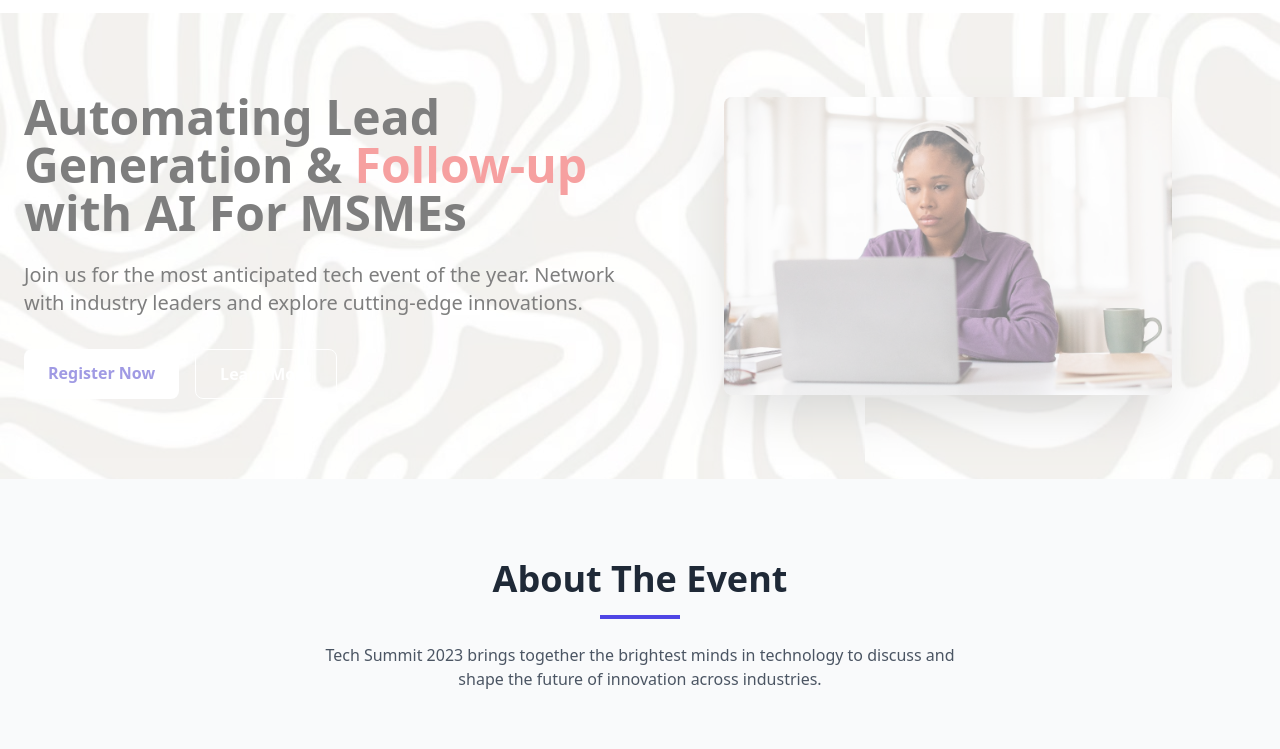
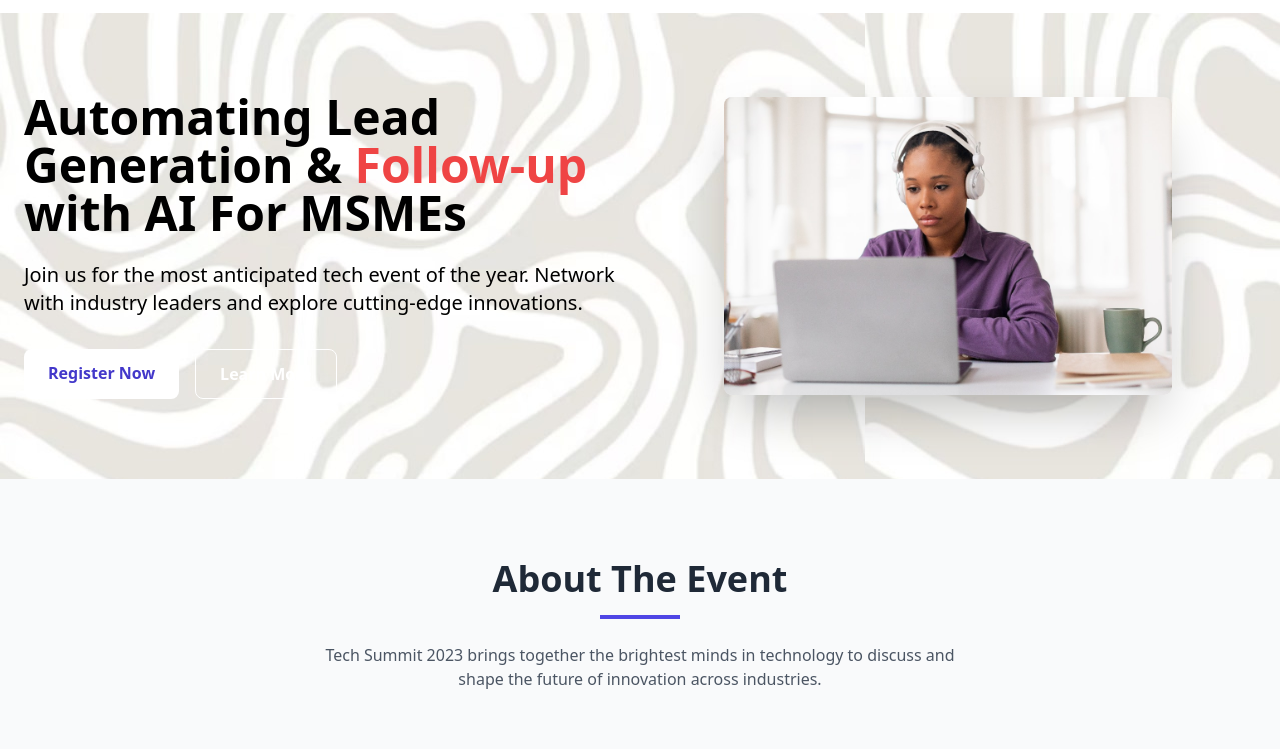
Before and after one commit to Stanlee97/twpcsmartsales, a plain HTML site: page index.html in a window 1280 px wide. Shown: the part 51-800 px from the top of the page. Drawn offline with nearby package versions, Linux system fonts and the light colour scheme.

Commit message:
Updated site

```diff
--- a/index.html
+++ b/index.html
@@ -18,7 +18,7 @@
         <div class="container mx-auto px-6 py-4">
             <div class="flex items-center justify-between">
                 <div class="flex items-center space-x-4">
-                    <img style="height: 2rem;" src="/TWPC tech logo.png" alt="">
+                    <img style="height: 2rem;" src="/img/TWPC tech logo.png" alt="logo">
                     <span class="font-bold text-xl">TWPCTECH Smart Sales</span>
                 </div>
                 <nav class="hidden md:block">
@@ -37,7 +37,7 @@
     </header>
 
     <!-- Hero Section -->
-    <section class=" text-white py-20 relative" style="background-image: url(/BG-twpc.jpg); opacity: 0.5;">
+    <section class=" text-white py-20 relative" style="background-image: url(/img/BG-twpc.jpg);">
         <div class="container mx-auto px-6 flex flex-col md:flex-row items-center" >
             <div class="md:w-1/2 mb-10 md:mb-0 ">
                 <h1 class="text-4xl md:text-5xl font-bold text-black leading-tight mb-6">Automating Lead Generation &<span class="text-red-500"> Follow-up</span> with AI For MSMEs</h1>
@@ -48,7 +48,7 @@
                 </div>
             </div>
             <div class="md:w-1/2 flex justify-center">
-                <img src="/auto-hero-1.jpg" alt="Tech Event" class="rounded-lg shadow-2xl max-w-md w-full">
+                <img src="/img/auto-hero-1.jpg" alt="Tech Event" class="rounded-lg shadow-2xl max-w-md w-full">
             </div>
         </div>
     </section>
```
Also changed, not shown: img/BG-twpc.jpg (renamed from BG-twpc.jpg), img/TWPC tech logo.png (renamed from TWPC tech logo.png), img/auto-hero-1.jpg (renamed from auto-hero-1.jpg).
